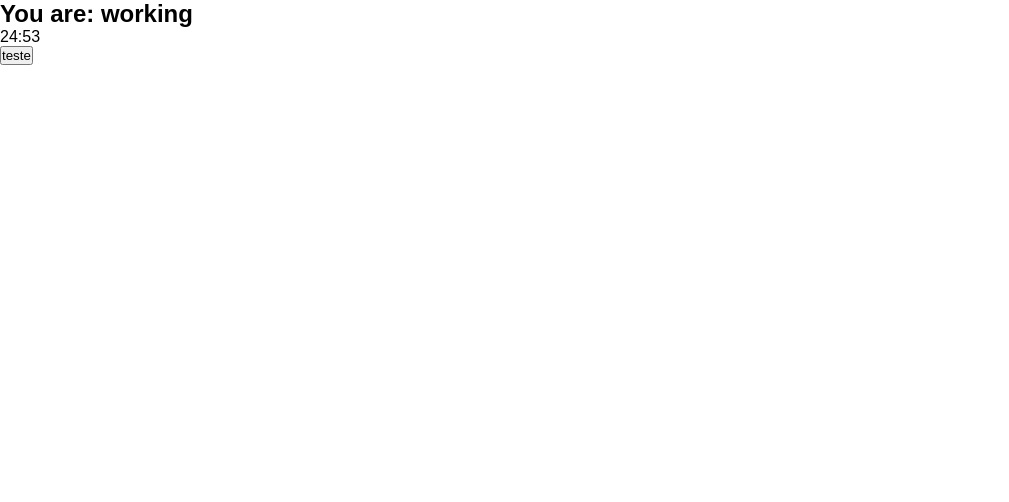
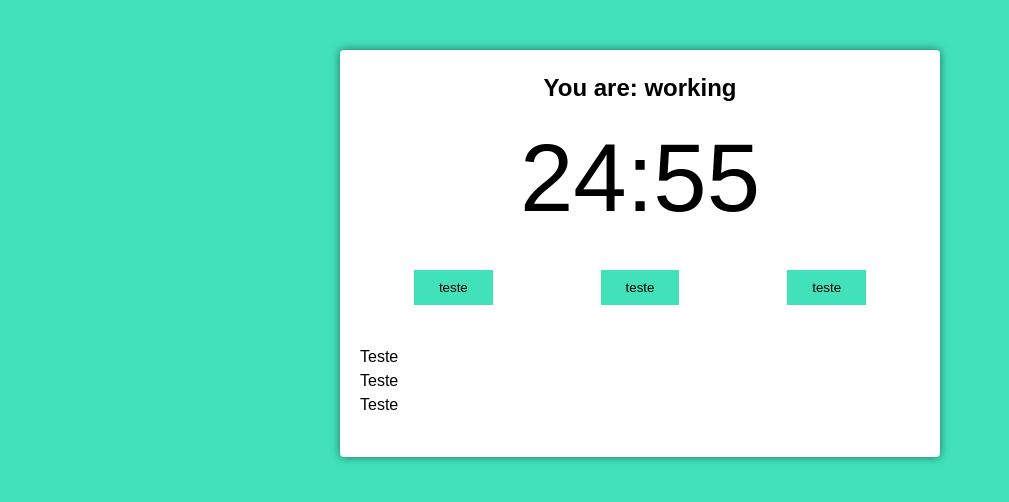
Before and after one commit to oadcavalcante/pomodoro-app, a React (Create React App) app: page / in a window 1280 px wide. Shown: the top 502 px of the page, without its empty margins (0-1009 px from the left). Built offline with nearby package versions, Linux system fonts and the light colour scheme.

Commit message:
:lipstick: feat: Estilizações Iniciais.

```diff
--- a/src/App.tsx
+++ b/src/App.tsx
@@ -3,8 +3,13 @@
 
 function App(): JSX.Element {
   return (
-    <div className="App">
-      <PomodoroTimer defaultPomodoroTimer={1500} />
+    <div className="container">
+      <PomodoroTimer
+        pomodoroTimer={1500}
+        shortRestTime={300}
+        longRestTime={900}
+        cycles={4}
+      />
     </div>
   );
 }
--- a/src/components/pomodoro-timer.tsx
+++ b/src/components/pomodoro-timer.tsx
@@ -4,11 +4,14 @@
 import { Timer } from './timer';
 
 interface Props {
-  defaultPomodoroTimer: number;
+  pomodoroTimer: number;
+  shortRestTime: number;
+  longRestTime: number;
+  cycles: number;
 }
 
 export function PomodoroTimer(props: Props): JSX.Element {
-  const [mainTime, setMainTime] = React.useState(props.defaultPomodoroTimer);
+  const [mainTime, setMainTime] = React.useState(props.pomodoroTimer);
   useInterval(() => {
     setMainTime(mainTime - 1);
   }, 1000);
@@ -17,7 +20,18 @@
     <div className="pomodoro">
       <h2>You are: working</h2>
       <Timer mainTime={mainTime} />
-      <Button text="teste" onClick={() => console.log(1)}></Button>
+
+      <div className="controls">
+        <Button text="teste" onClick={() => console.log(1)}></Button>
+        <Button text="teste" onClick={() => console.log(1)}></Button>
+        <Button text="teste" onClick={() => console.log(1)}></Button>
+      </div>
+
+      <div className="details">
+        <p>Teste</p>
+        <p>Teste</p>
+        <p>Teste</p>
+      </div>
     </div>
   );
 }
--- a/src/index.css
+++ b/src/index.css
@@ -1,3 +1,8 @@
+:root {
+  --cor-primaria: #41e2ba;
+  --cor-secundaria: #ef5d50;
+}
+
 * {
   margin: 0;
   padding: 0;
@@ -7,4 +12,63 @@
 
 body {
   font-family: sans-serif;
+  background: var(--cor-primaria);
+  transition: background-color 300ms ease-in-out;
+  line-height: 1.5;
 }
+
+.container {
+  max-width: 640px;
+  margin: 0 auto;
+}
+
+.working {
+  background: var(--cor-secundaria);
+}
+
+.hidden {
+  display: none;
+}
+
+.pomodoro {
+  background: #fff;
+  margin: 50px 20px;
+  padding: 20px;
+  border-radius: 4px;
+  box-shadow: 0 0 10px rgba(0, 0, 0, 0.5);
+}
+
+.pomodoro h2 {
+  font-size: 24px;
+  text-align: center;
+}
+
+.pomodoro .timer {
+  font-size: 6rem;
+  text-align: center;
+}
+
+.pomodoro .controls {
+  display: flex;
+  align-items: center;
+  justify-content: space-evenly;
+}
+
+.pomodoro button {
+  background: var(--cor-primaria);
+  border: none;
+  cursor: pointer;
+  padding: 10px 25px;
+  color: #000;
+  transition: background-color 300ms ease-in-out;
+  margin: 20px auto;
+}
+
+.working .pomodoro button {
+  background: var(--cor-secundaria);
+  color: #fff;
+}
+
+.pomodoro .details {
+  margin: 20px 0;
+}
```
Also changed, not shown: public/index.html (+0 -23 lines).
